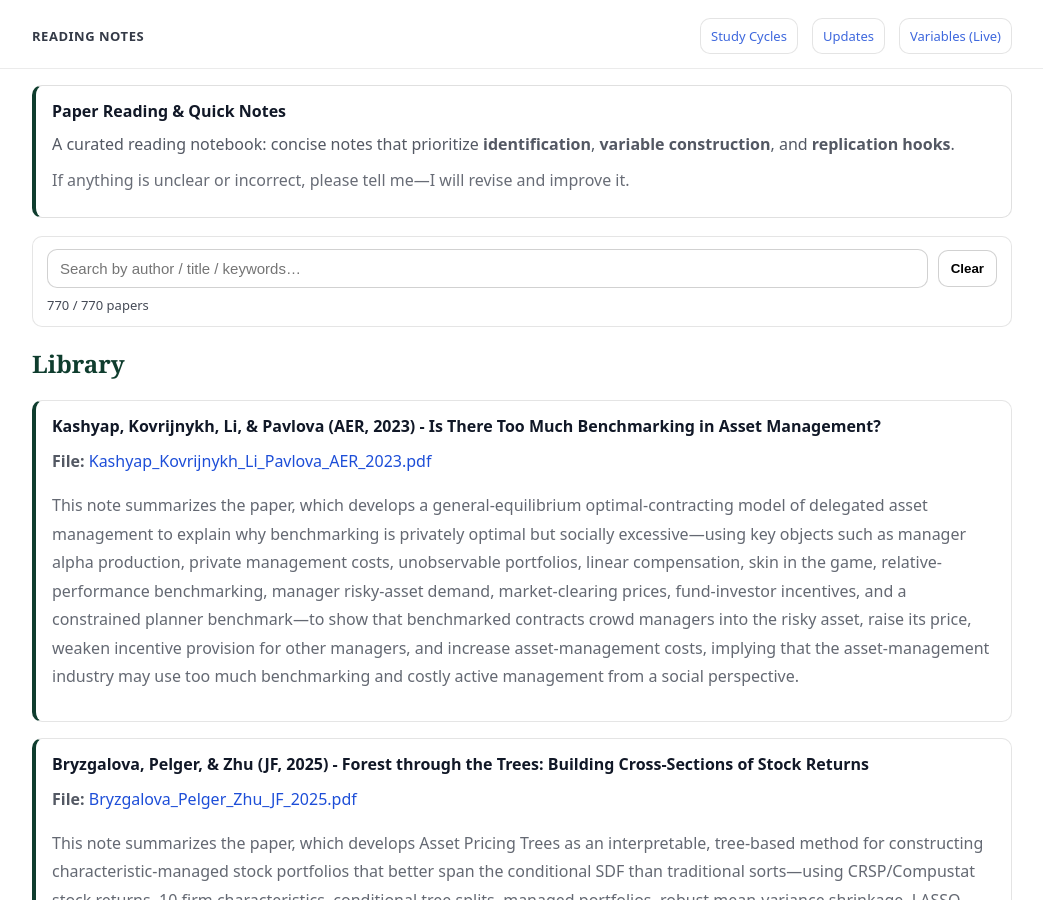
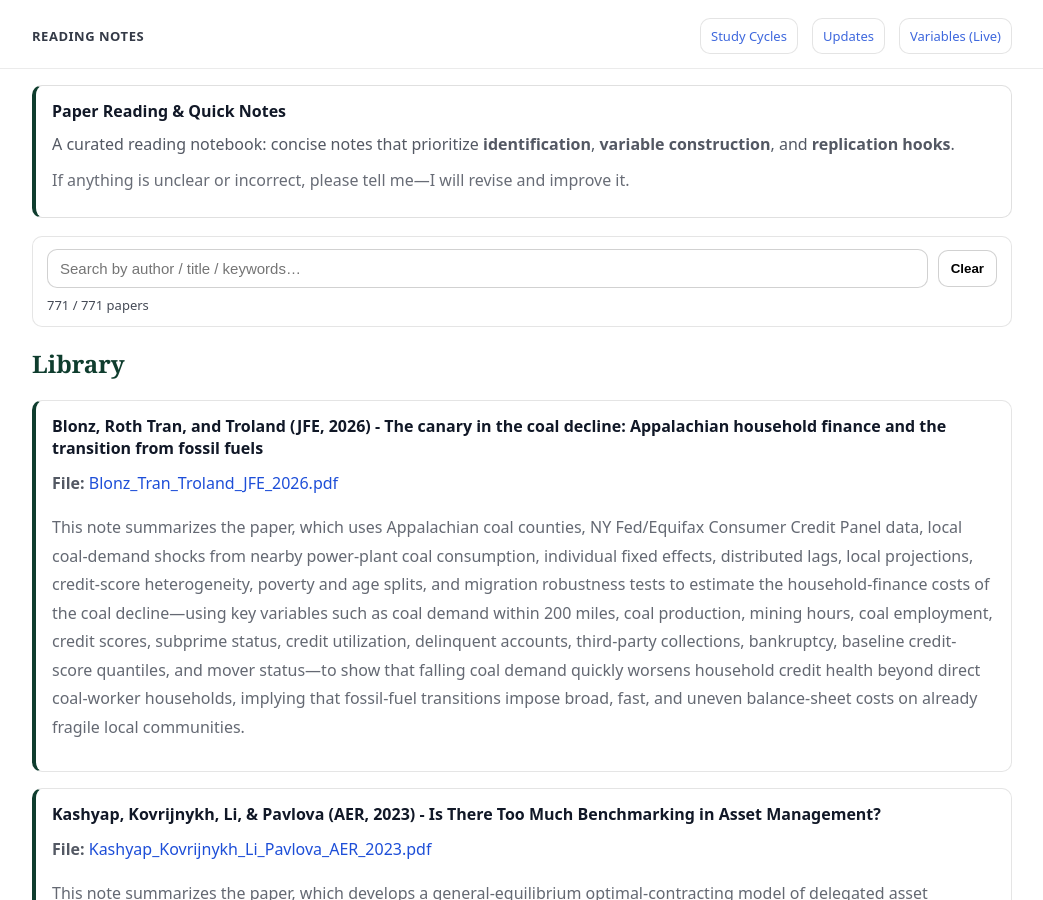
Before and after one commit to yaxinzn/study-archive, a Jekyll site: the page built from reading/index.md, in a window 1280 px wide and 900 px high. Shown: the whole window, without its empty margins (118-1161 px from the left). Built offline with Jekyll 4.4.1, drawn with Linux system fonts in a browser that asks for light colours.

Commit message:
Reading: add/update Blonz_Tran_Troland_JFE_2026.pdf

```diff
--- a/_data/reading.yml
+++ b/_data/reading.yml
@@ -1,3 +1,7 @@
+- title: "Blonz, Roth Tran, and Troland (JFE, 2026) - The canary in the coal decline: Appalachian household finance and the transition from fossil fuels"
+  file: "Blonz_Tran_Troland_JFE_2026.pdf"
+  desc: "This note summarizes the paper, which uses Appalachian coal counties, NY Fed/Equifax Consumer Credit Panel data, local coal-demand shocks from nearby power-plant coal consumption, individual fixed effects, distributed lags, local projections, credit-score heterogeneity, poverty and age splits, and migration robustness tests to estimate the household-finance costs of the coal decline—using key variables such as coal demand within 200 miles, coal production, mining hours, coal employment, credit scores, subprime status, credit utilization, delinquent accounts, third-party collections, bankruptcy, baseline credit-score quantiles, and mover status—to show that falling coal demand quickly worsens household credit health beyond direct coal-worker households, implying that fossil-fuel transitions impose broad, fast, and uneven balance-sheet costs on already fragile local communities."
+
 - title: "Kashyap, Kovrijnykh, Li, & Pavlova (AER, 2023) - Is There Too Much Benchmarking in Asset Management?"
   file: "Kashyap_Kovrijnykh_Li_Pavlova_AER_2023.pdf"
   desc: "This note summarizes the paper, which develops a general-equilibrium optimal-contracting model of delegated asset management to explain why benchmarking is privately optimal but socially excessive—using key objects such as manager alpha production, private management costs, unobservable portfolios, linear compensation, skin in the game, relative-performance benchmarking, manager risky-asset demand, market-clearing prices, fund-investor incentives, and a constrained planner benchmark—to show that benchmarked contracts crowd managers into the risky asset, raise its price, weaken incentive provision for other managers, and increase asset-management costs, implying that the asset-management industry may use too much benchmarking and costly active management from a social perspective."
```
Also changed, not shown: 1 other file.
